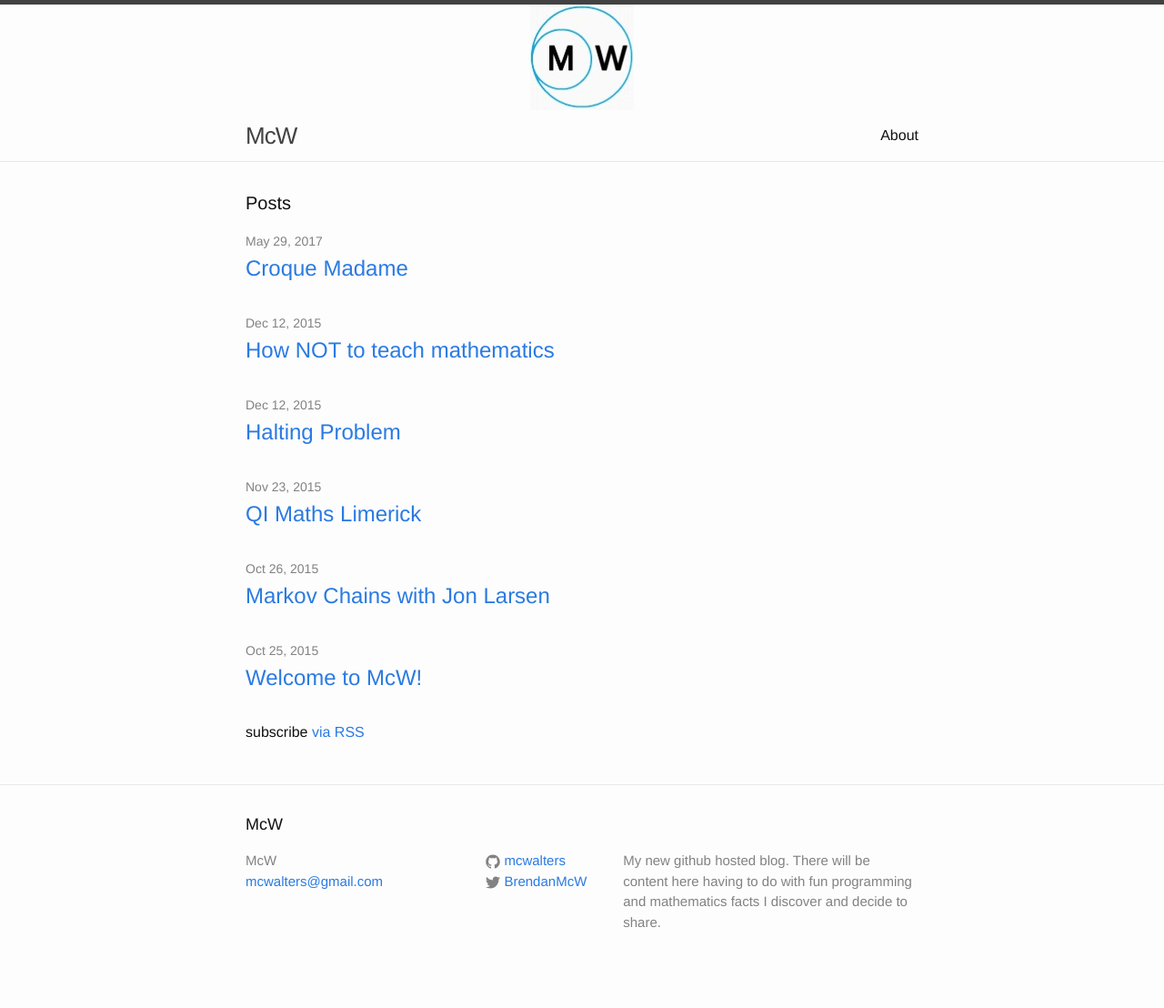
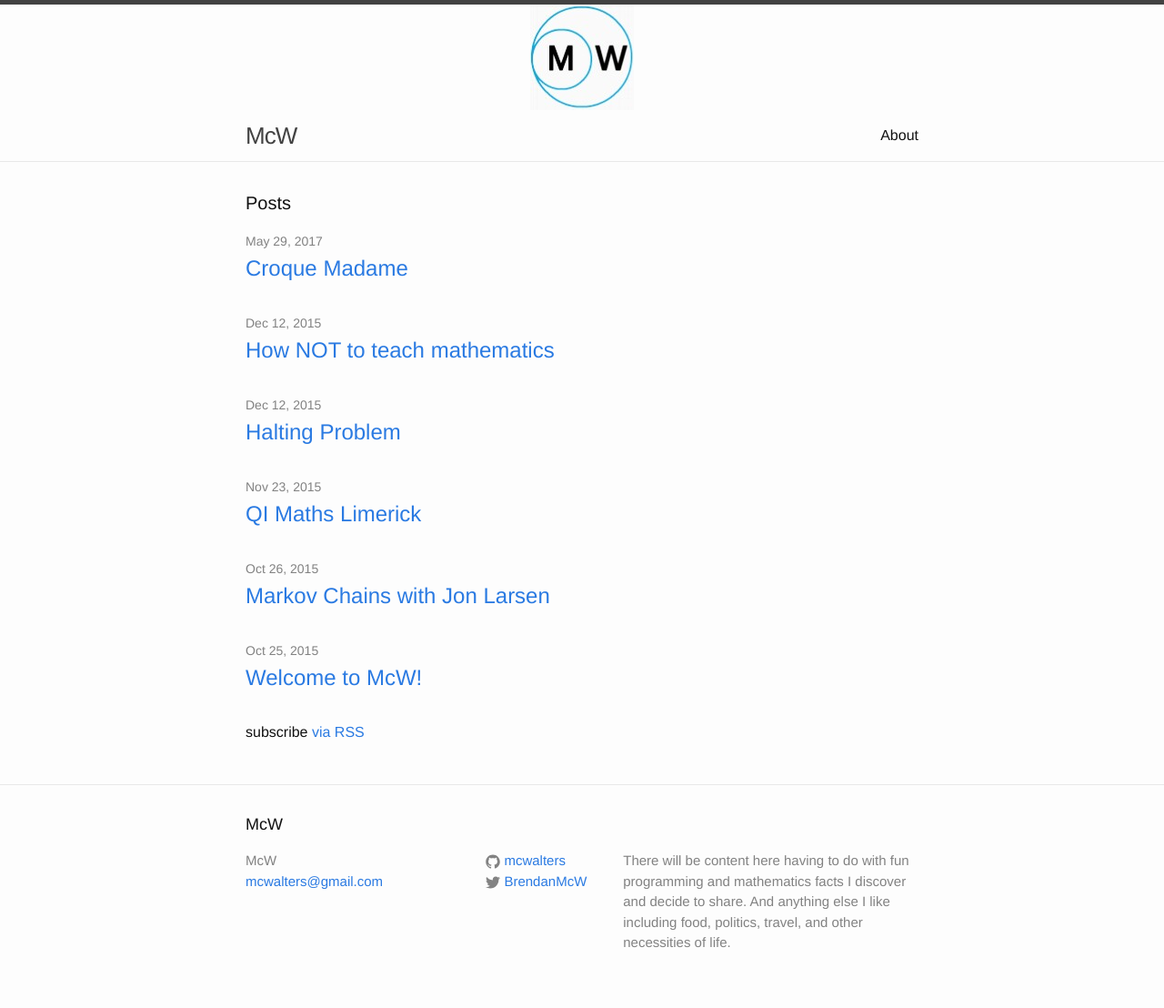
Before and after one commit to mcwalters/mcwalters.github.io, a Jekyll site: the page built from index.html, in a window 1280 px wide. Shown: the whole page at 91% size. Built offline with Jekyll 4.4.1, drawn with Linux system fonts in a browser that asks for light colours; before the commit the page ends 1085 px from its top, so only the background shows below that.

Commit message:
fixing footer to not say new blog

```diff
--- a/_config.yml
+++ b/_config.yml
@@ -2,8 +2,9 @@
 title: McW
 email: mcwalters@gmail.com
 description: > # this means to ignore newlines until "baseurl:"
-  My new github hosted blog. There will be content here having to do with
+  There will be content here having to do with
   fun programming and mathematics facts I discover and decide to share.
+  And anything else I like including food, politics, travel, and other necessities of life.
 baseurl: "" # the subpath of your site, e.g. /blog/
 url: "http://mcwalters.github.io" # the base hostname & protocol for your site
 twitter_username: BrendanMcW
```
